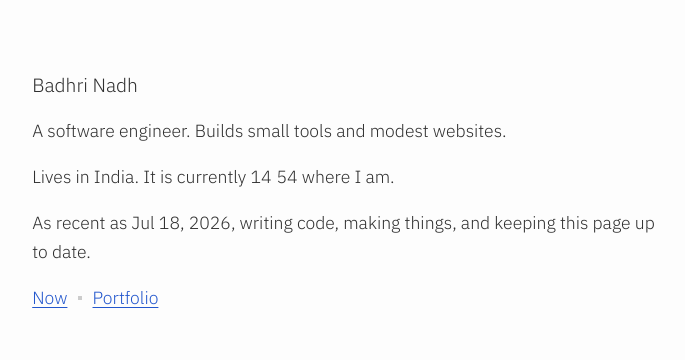
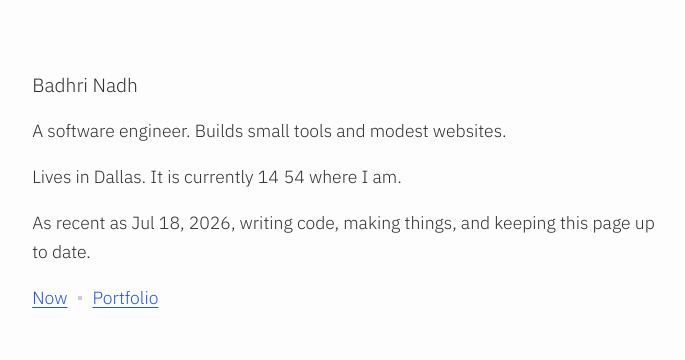
Before and after one commit to BadhriNadhBade/badhrinadh.com, a Jekyll site: the page built from index.html, in a window 1280 px wide. Shown: the top 360 px of the page, without its empty margins (291-976 px from the left). Built offline with Jekyll 4.4.1, drawn with Linux system fonts in a browser that asks for light colours; Markdown is read by kramdown in place of the engine named in the settings.

Commit message:
Update location from India to Dallas in index.html

```diff
--- a/index.html
+++ b/index.html
@@ -9,7 +9,7 @@ root: true
   A software engineer. Builds small tools and modest websites.
 </p>
 <p>
-  Lives in India. <span class="time" data-timestamp-text="It is currently {time} where I am."></span>
+  Lives in Dallas. <span class="time" data-timestamp-text="It is currently {time} where I am."></span>
 </p>
 
 <p>
```
